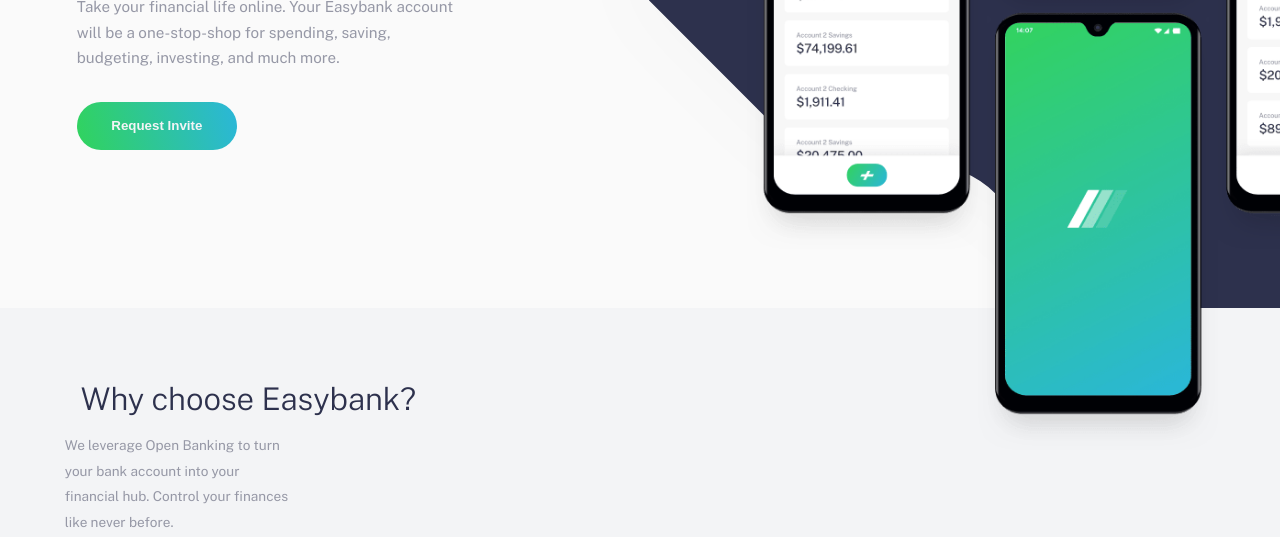
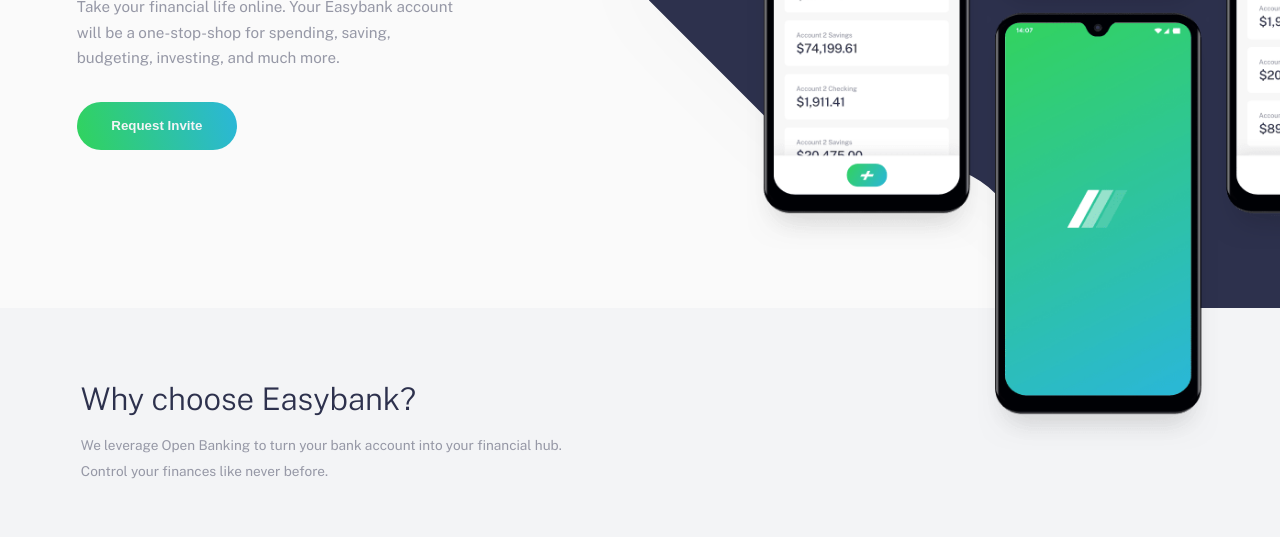
Before and after one commit to JYoungeun/Easybank-Landing-Page, a plain HTML site: page index.html in a window 1280 px wide. Shown: the part 380-917 px from the top of the page. Drawn offline with nearby package versions, Linux system fonts and the light colour scheme.

Commit message:
reasons html css fix

```diff
--- a/index.html
+++ b/index.html
@@ -50,10 +50,12 @@
     <section class="reasons">
       <div class="reasons-introduction">
         <h1 class="reasons-header">Why choose Easybank?</h1>
-        <p class="reasons-description">
-          We leverage Open Banking to turn your bank account into your financial hub. Control
-          your finances like never before.
-        </p>
+        <div class="reasons-header-description">
+          <p class="reasons-description">
+            We leverage Open Banking to turn your bank account into your financial hub. Control
+            your finances like never before.
+          </p>
+        </div>
       </div>
       <div class="reasons-body">
         <div class="reasons-banking">
--- a/styles.css
+++ b/styles.css
@@ -354,12 +354,16 @@ footer {
         padding-left: 6.5rem;
     }
 
+    .reasons-header-description {
+        width: 35rem;
+    }
+
     .reasons-body {
         display: flex;
         padding-left: 7.4rem;
     }
 
-    .reasons-description {
+    .reasons-body .reasons-description {
         margin-left: -1rem;
         width: 16rem;
     }
```
